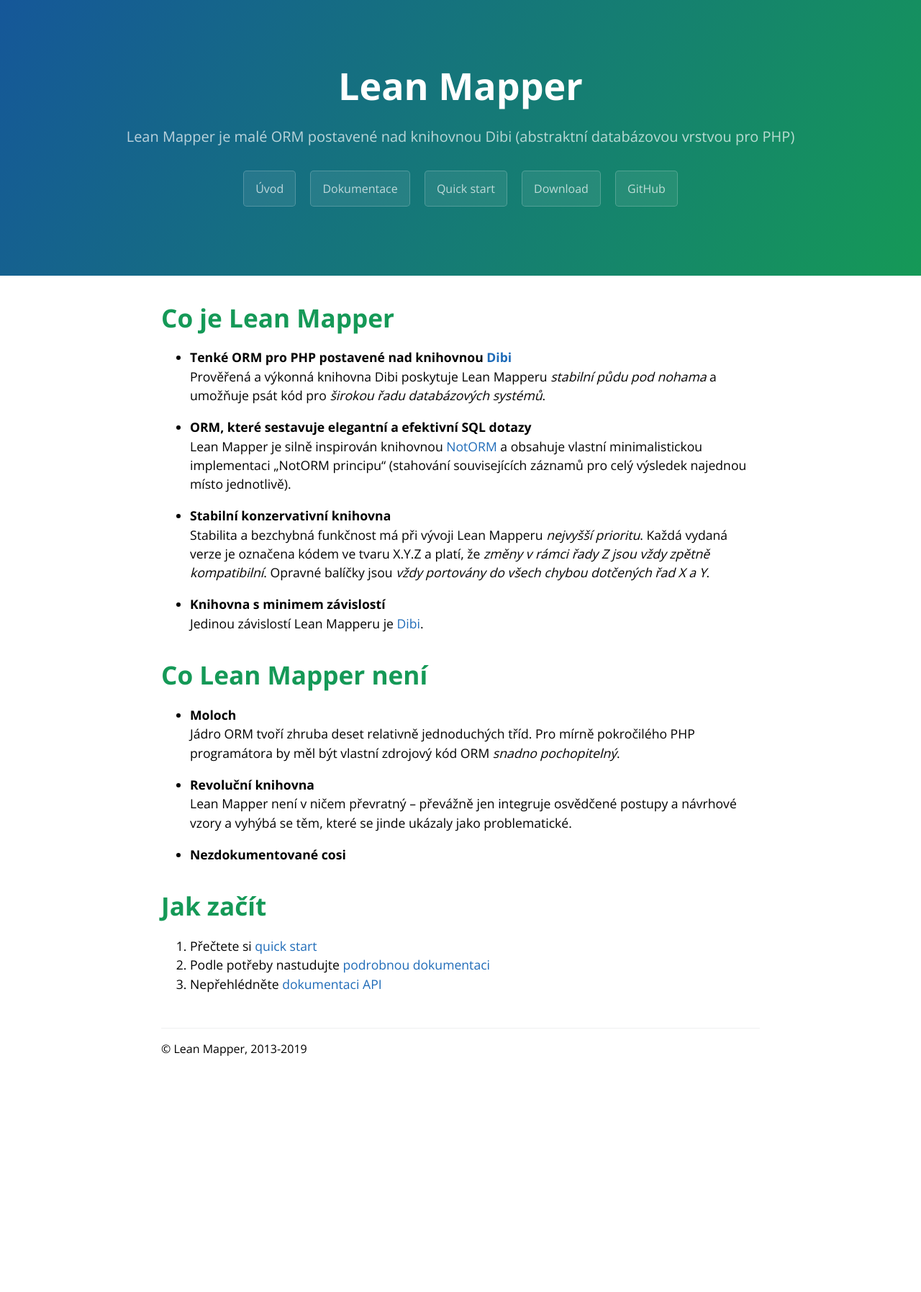
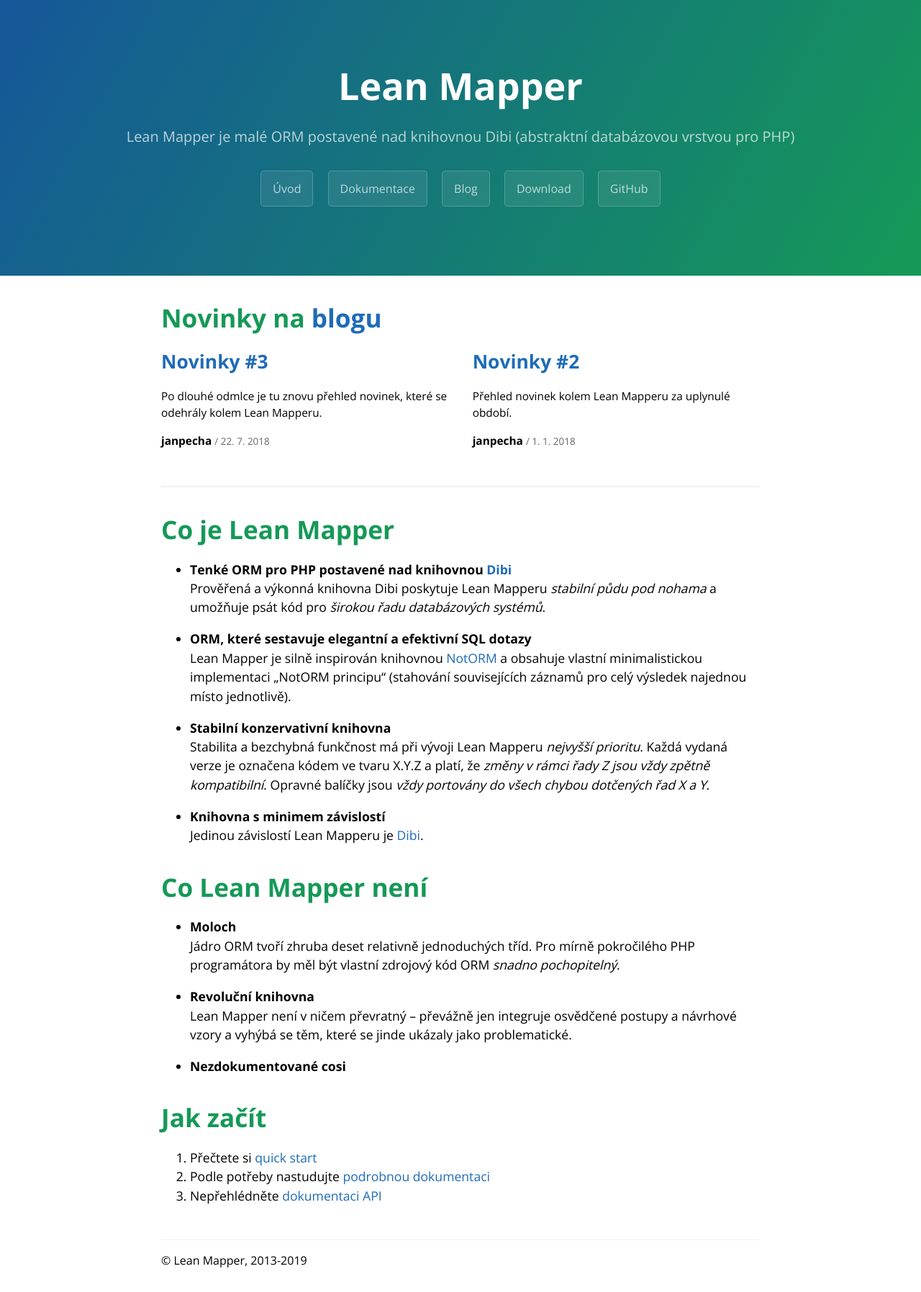
Before and after one commit to LeanMapper/LeanMapper.github.io, a Jekyll site: the page built from index.md, in a window 1280 px wide. Shown: the whole page at 72% size. Built offline with Jekyll 4.4.1, drawn with Linux system fonts in a browser that asks for light colours; our own code applies the rules of GitHub Pages for plain Markdown files; before the commit the page ends 1501 px from its top, so only the background shows below that.

Commit message:
Added blog

```diff
--- a/_config.yml
+++ b/_config.yml
@@ -21,11 +21,21 @@ markdown: kramdown
 permalink: pretty
 
 defaults:
+  - scope:
+      path: ""
+      type: "posts"
+    values:
+      layout: "post"
   -
     scope:
       path: "" # an empty string here means all files in the project
     values:
       layout: "page"
 
+collections:
+  posts:
+    output: true
+    permalink: "/blog/:name/"
+
 plugins:
   - jekyll-redirect-from
--- a/_includes/header.html
+++ b/_includes/header.html
@@ -4,6 +4,6 @@
 {% endif %}
 <a class="btn" href="{{ '/' | prepend: site.baseurl }}">Úvod</a>
 <a class="btn" href="{{ '/cs/' | prepend: site.baseurl }}">Dokumentace</a>
-<a class="btn" href="{{ '/cs/quick-start/' | prepend: site.baseurl }}">Quick start</a>
+<a class="btn" href="{{ '/blog/' | prepend: site.baseurl }}">Blog</a>
 <a class="btn" href="{{ '/cs/download/' | prepend: site.baseurl }}">Download</a>
 <a class="btn" href="https://github.com/Tharos/LeanMapper">GitHub</a>
--- /dev/null
+++ b/_posts/2018-01-01-novinky-2.md
@@ -0,0 +1,33 @@
+---
+title: "Novinky #2"
+author: janpecha
+---
+
+{:.perex}
+Přehled novinek kolem Lean Mapperu za uplynulé období.
+
+## Příklady použítí
+
+* [Nextras\Migrations](https://github.com/LeanMapper/examples/tree/master/nextras-migrations) - příklad jak použít Nextras Migrations společně s Lean Mapperem
+
+Všechny příklady naleznete v repozitáři na [GitHubu](https://github.com/leanmapper/examples).
+
+
+## Dokumentace
+
+[Dokumentace](https://github.com/LeanMapper/LeanMapper.github.io) se dočkala několika drobných [úprav a vylepšení](https://github.com/LeanMapper/LeanMapper.github.io/pull/33).
+
+Pokud narazíte v dokumentaci na nějakou chybu či nepřesnost pomůže, když založíte [issue](https://github.com/LeanMapper/LeanMapper.github.io/issues/new), nebo rovnou pošlete [pull request](https://github.com/LeanMapper/LeanMapper.github.io/pulls) s opravou.
+
+
+## Rozšíření
+
+* [inlm/mappers](https://github.com/inlm/mappers) - vydána opravná verze 1.0.1
+
+Pokud byste rádi generovali strukturu databáze přímo z entit, mohl by vás zajímat nově vznikající [Schema Generator](https://github.com/inlm/schema-generator). Právě se pilně pracuje na verzi 0.6.0, která by měla přinést řadu vylepšení.
+
+----
+
+Novinky můžete sledovat taky na Twitteru na neoficiálním účtu [@leanmapper](https://twitter.com/leanmapper) nebo pod hashtagem #leanmapper.
+
+Předchozí díl Novinek naleznete [zde](/blog/2017-11-04-novinky-1/).
--- /dev/null
+++ b/_posts/2018-07-22-novinky-3.md
@@ -0,0 +1,59 @@
+---
+title: "Novinky #3"
+author: janpecha
+---
+
+{:.perex}
+Po [dlouhé odmlce](/blog/2018-01-01-novinky-2/) je tu znovu přehled novinek, které se odehrály kolem Lean Mapperu.
+
+
+## Lean Mapper 3.2
+
+Po téměř 2 letech od verze 3.1.1 vyšel **Lean Mapper 3.2.0**. Jedná se o "údržbové" vydání, které přináší velké množství oprav a několik drobných ale příjemných vylepšení.
+
+Kompletní seznam změn si můžete projít v [changelogu](/cs/changelog/#320-1-5-2018) na webu.
+
+V současné chvíli je v [přípravě](https://leanmapper-forum.intm.org/d/25-lean-mapper-3-3-0-rc1) verze 3.3, která bude zaměřena na vylepšení anotací a reflexe entit - viz [milestone](https://github.com/Tharos/LeanMapper/milestone/4) na GitHubu. Pokud chcete připravovanou verzi 3.3 vyzkoušet, upravte svůj `composer.json`, aby vyžadoval verzi `^3.3@RC` (`"tharos/leanmapper": "^3.3@RC"`) a samozřejmě nahlašujte chyby, na které narazíte.
+
+
+## Dokumentace
+
+[Dokumentace](https://github.com/LeanMapper/LeanMapper.github.io) doznala několika úprav.
+
+* na stránce [EntityFactory](/cs/docs/entity-factory/) byl doplněn popis metod `createEntity` a `createCollection`.
+* byl doplněn [Changelog](/cs/changelog/)
+* upraven layout, aby hlavička webu nezabírala tolik místa
+* a pár dalších drobnějších vylepšení a oprav
+
+Pokud narazíte v dokumentaci na nějakou chybu či nepřesnost pomůže, když nám o ní dáte vědět v [issues](https://github.com/LeanMapper/LeanMapper.github.io/issues/new), nebo rovnou pošlete [pull request](https://github.com/LeanMapper/LeanMapper.github.io/pulls) s opravou.
+
+
+## Příklady
+
+Příklady použití a tutoriály shromažďujeme na GitHubu v repozitáři [leanmapper/examples](https://github.com/leanmapper/examples). Postupně se snažíme seznam příkladů rozšiřovat, ale nejde to úplně podle plánu. Pokud chcete přiložit ruku k dílu, nebojte se poslat pull request. Pomůžete nám i ostatním.
+
+
+## Rozšíření
+
+Sbírka předpřipravených mapperů [inlm/mappers](https://github.com/inlm/mappers) byla rozšířena o `PrefixMapper` (ve verzi 1.1.0). V souvislosti s tím nepřehlédněte článek [Lean Mapper - přeměňte své mappery v Lego](https://www.janpecha.cz/blog/leanmapper-premente-sve-mappery-v-lego/).
+
+Generátor databáze [inlm/schema-generator](https://github.com/inlm/schema-generator) vyšel ve verzi 0.6. Toto vydání obsahuje velké množství oprav a vylepšení - přehled změn lze najít na [GitHubu](https://github.com/inlm/schema-generator/releases) a na [fóru](https://leanmapper-forum.intm.org/d/5). Jak generátor pracuje a jak ho integrovat do vlastního projektu popisuje tento [článek](https://www.janpecha.cz/blog/schemagenerator-generujte-svoji-databazi-z-entit/).
+
+Přehled všech rozšíření najdete na webu na stránce [Rozšíření & addony](/cs/rozsireni/). Pokud tam vaše rozšíření chybí, dejte nám o tom vědět - třeba formou [issue](https://github.com/LeanMapper/LeanMapper.github.io/issues/new) nebo rovnou jako pull request.
+
+
+## Ptejte se
+
+Potřebujete poradit, nebo něco prodiskutovat? Napsat nám můžete na [Slacku Péhapkářů](https://pehapkari.slack.com/) v kanálu [#leanmapper](https://pehapkari.slack.com/messages/leanmapper), na [fóru](https://leanmapper-forum.intm.org) nebo na [Gitteru](https://gitter.im/castamir/LeanMapperChat).
+
+
+## Twitter
+
+Máte Twitter? Sledujte účet [@leanmapper](https://twitter.com/leanmapper). Průběžně na něm publikujeme upozornění na nová rozšíření, články a novinky kolem Lean Mapperu.
+
+
+----
+
+Novinky můžete sledovat taky na Twitteru pod hashtagem [#leanmapper](https://twitter.com/hashtag/leanmapper).
+
+Předchozí díl Novinek naleznete [zde](/blog/2018-01-01-novinky-2/).
--- /dev/null
+++ b/_sass/_posts.scss
@@ -0,0 +1,59 @@
+.post {
+	margin-bottom: 2em;
+	// flex: 1;
+}
+
+.post__info {
+	font-size: 87.5%;
+	margin-bottom: 1em;
+}
+
+.post__author {
+	font-weight: bold;
+	display: inline-block;
+}
+
+.post__date {
+	font-size: 87.5%;
+	color: #666;
+	display: inline-block;
+}
+
+.post__date:before {
+	content: " / ";
+}
+
+.posts {
+}
+
+.posts .post__perex {
+	font-size: 87.5%;
+}
+
+.posts .post--first .post__title {
+	font-size: 200%;
+}
+
+.posts .post--first .post__perex {
+	font-size: 100%;
+}
+
+@media screen and (min-width: 42em) {
+	.posts {
+		display: flex;
+		flex-wrap: wrap;
+		justify-content: space-between;
+	}
+
+	.posts .post {
+		width: 48%;
+	}
+
+	.posts .post__info {
+		margin-bottom: 0;
+	}
+
+	.posts .post--first {
+		width: 100%;
+	}
+}
--- a/_sass/_stylesheet.scss
+++ b/_sass/_stylesheet.scss
@@ -215,6 +215,11 @@ a {
   background-color: #eff0f1;
   border: 0; }
 
+.main-content .perex {
+  color: #666;
+  font-size: 112.5%;
+}
+
 @media screen and (min-width: 64em) {
   .main-content {
     max-width: 64rem;
--- a/css/main.scss
+++ b/css/main.scss
@@ -41,6 +41,7 @@ $on-laptop:        800px;
 @import "syntax-highlighting";
 @import "stylesheet";
 @import "github-light";
+@import "posts";
 
 
 .docNav a {
--- a/index.md
+++ b/index.md
@@ -2,6 +2,28 @@
 layout: default
 active: home
 ---
+
+# Novinky na <a href="/blog/">blogu</a>
+
+<div class="posts">
+	{% for post in site.posts limit:2 %}
+		<div class="post">
+			<h2 class="post__title"><a href="{{ post.url }}">{{ post.title }}</a></h2>
+
+			<div class="post__perex">
+				<p>{{ post.excerpt | strip_html }}</p>
+			</div>
+
+			<div class="post__info">
+				<div class="post__author">{{ post.author }}</div>
+				<div class="post__date">{{ post.date | date: "%-d. %-m. %Y" }}</div>
+			</div>
+		</div>
+	{% endfor %}
+</div>
+
+-----
+
 
 # Co je Lean Mapper
 
```
Also changed, not shown: _layouts/post.html (+26 -9 lines), _posts/2017-11-04-novinky-1.md (added, +20 -0 lines), blog/index.html (added, +19 -0 lines).
